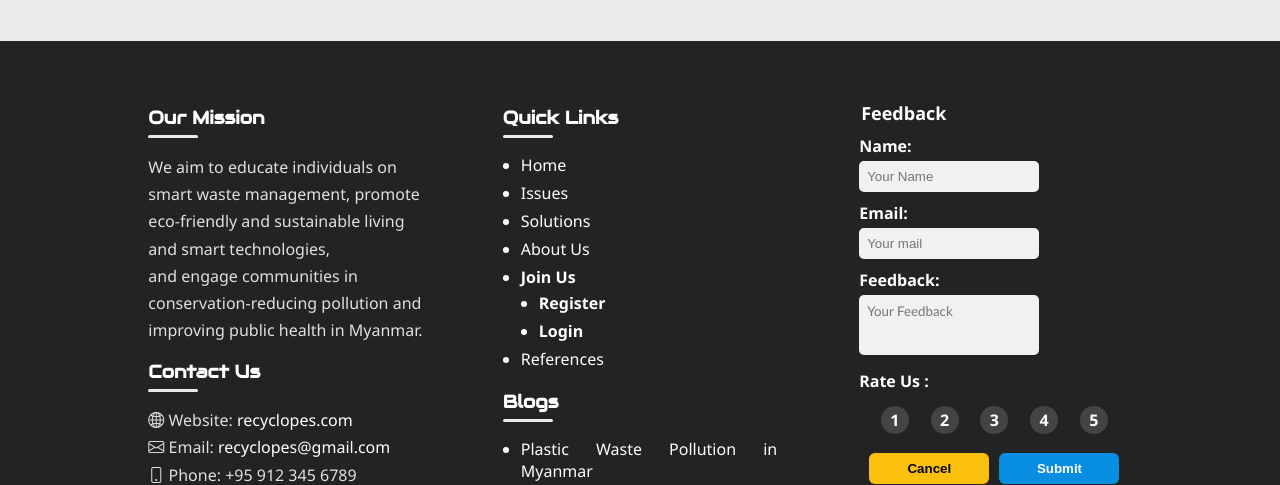
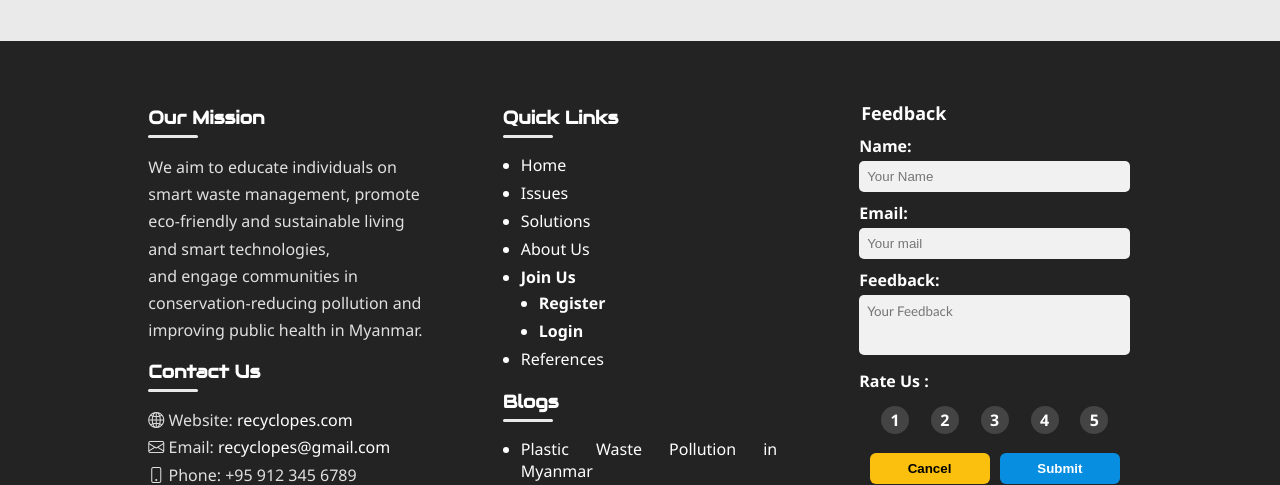
Before and after one commit to ItzEthanPro/Re-CYCLOPES, a plain HTML site: page index.html in a window 1280 px wide. Shown: the part 3239-3724 px from the top of the page. Drawn offline with nearby package versions, Linux system fonts and the light colour scheme.

Commit message:
Update footer.css

```diff
--- a/footer.css
+++ b/footer.css
@@ -123,9 +123,9 @@ footer label{
 
 footer input,
 footer textarea{
-    width: 100%;
+    /* width: 100%; */
     /* max-width: 349px; */
-    /* min-width: 271px; */
+    min-width: 271px;
     padding: 8px;
     margin-bottom: 10px;
 
```
